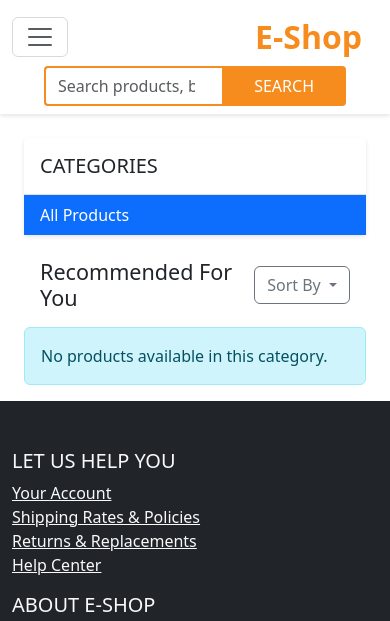
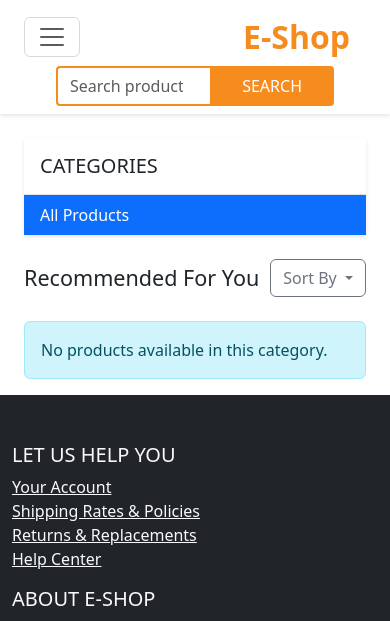
Before and after one commit to oliversimiyu/ecommerce_project2, a Django app: page / in a window 390 px wide. Shown: the top 621 px of the page. Run offline with Django 5.2, Linux system fonts and the light colour scheme; data that the repository does not hold is empty.

Commit message:
Enhance UI layout for full-width display
- Updated base template to use container-fluid
- Improved product list template with responsive grid
- Optimized category sidebar and product grid layout

```diff
--- a/ecommerce_project/settings.py
+++ b/ecommerce_project/settings.py
@@ -155,3 +155,8 @@ STRIPE_API_VERSION = '2023-10-16'
 # https://docs.djangoproject.com/en/5.0/ref/settings/#default-auto-field
 
 DEFAULT_AUTO_FIELD = "django.db.models.BigAutoField"
+
+# Default primary key field type
+# https://docs.djangoproject.com/en/5.0/ref/settings/#default-auto-field
+
+DEFAULT_AUTO_FIELD = "django.db.models.BigAutoField"
--- a/templates/base.html
+++ b/templates/base.html
@@ -151,7 +151,7 @@
 </head>
 <body>
     <nav class="navbar navbar-expand-lg navbar-light">
-        <div class="container-fluid">
+        <div class="container-fluid px-4">
             <button class="navbar-toggler" type="button" data-bs-toggle="collapse" data-bs-target="#navbarNav">
                 <span class="navbar-toggler-icon"></span>
             </button>
@@ -210,7 +210,7 @@
     </nav>
 
     <main>
-        <div class="container-fluid mt-4">
+        <div class="container-fluid px-4 mt-4">
             {% if messages %}
                 {% for message in messages %}
                     <div class="alert alert-{{ message.tags }} alert-dismissible fade show">
@@ -221,7 +221,7 @@
             {% endif %}
         </div>
 
-        <div class="container-fluid">
+        <div class="container-fluid px-4">
             {% block content %}
             {% endblock %}
         </div>
--- a/templates/products/list.html
+++ b/templates/products/list.html
@@ -3,19 +3,19 @@
 {% block title %}Products{% endblock %}
 
 {% block content %}
-<div class="row mx-0">
+<div class="row g-4">
     <!-- Category Sidebar -->
-    <div class="col-md-2 mb-4">
+    <div class="col-md-2">
         <div class="category-sidebar">
             <h5 class="p-3 mb-0 border-bottom">CATEGORIES</h5>
             <div class="list-group list-group-flush">
                 <a href="{% url 'products:product_list' %}"
-                   class="category-link list-group-item list-group-item-action {% if not category %}active{% endif %}">
+                   class="list-group-item list-group-item-action {% if not category %}active{% endif %}">
                     All Products
                 </a>
                 {% for c in categories %}
                     <a href="{{ c.get_absolute_url }}"
-                       class="category-link list-group-item list-group-item-action {% if category.slug == c.slug %}active{% endif %}">
+                       class="list-group-item list-group-item-action {% if category.slug == c.slug %}active{% endif %}">
                         {{ c.name }}
                     </a>
                 {% endfor %}
@@ -25,7 +25,7 @@
 
     <!-- Product Grid -->
     <div class="col-md-10">
-        <div class="d-flex justify-content-between align-items-center mb-3 px-3">
+        <div class="d-flex justify-content-between align-items-center mb-4">
             <h4 class="mb-0">{% if category %}{{ category.name }}{% else %}Recommended For You{% endif %}</h4>
             <div class="dropdown">
                 <button class="btn btn-outline-secondary dropdown-toggle" type="button" id="sortDropdown" data-bs-toggle="dropdown">
@@ -40,7 +40,7 @@
         </div>
 
         {% if products %}
-            <div class="row row-cols-2 row-cols-md-3 row-cols-lg-4 row-cols-xl-6 g-3 px-3">
+            <div class="row row-cols-2 row-cols-sm-3 row-cols-md-4 row-cols-lg-5 row-cols-xl-6 g-3">
                 {% for product in products %}
                     <div class="col">
                         <div class="card h-100 product-card">
```
